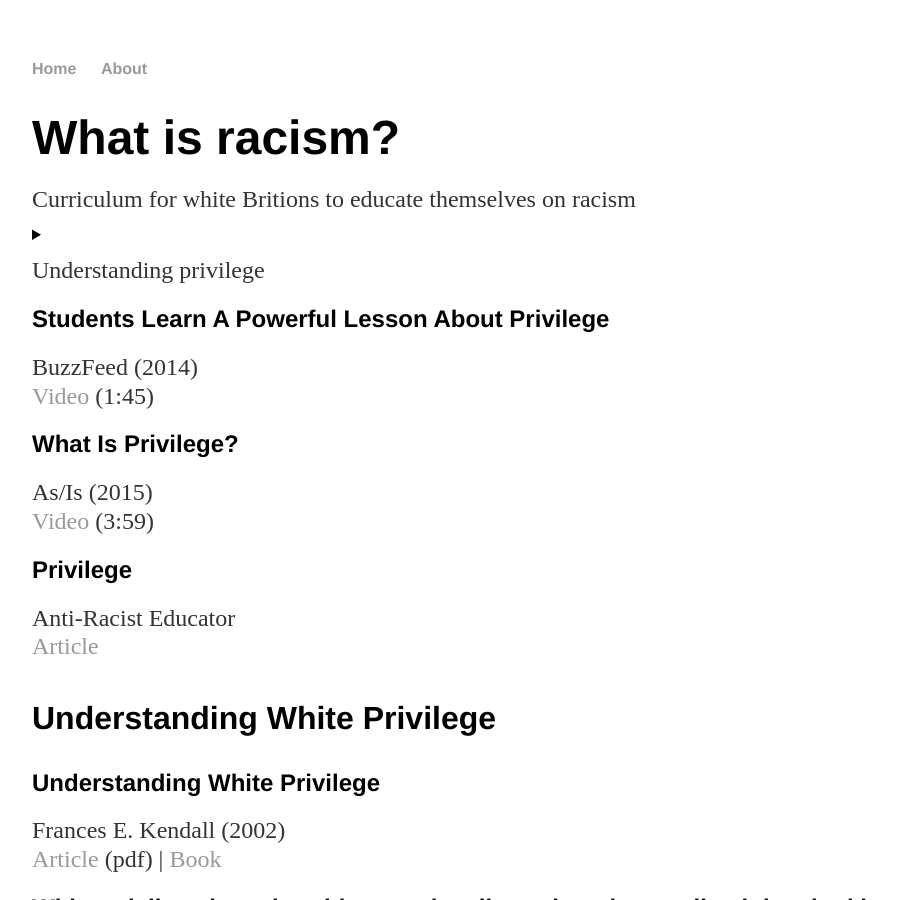
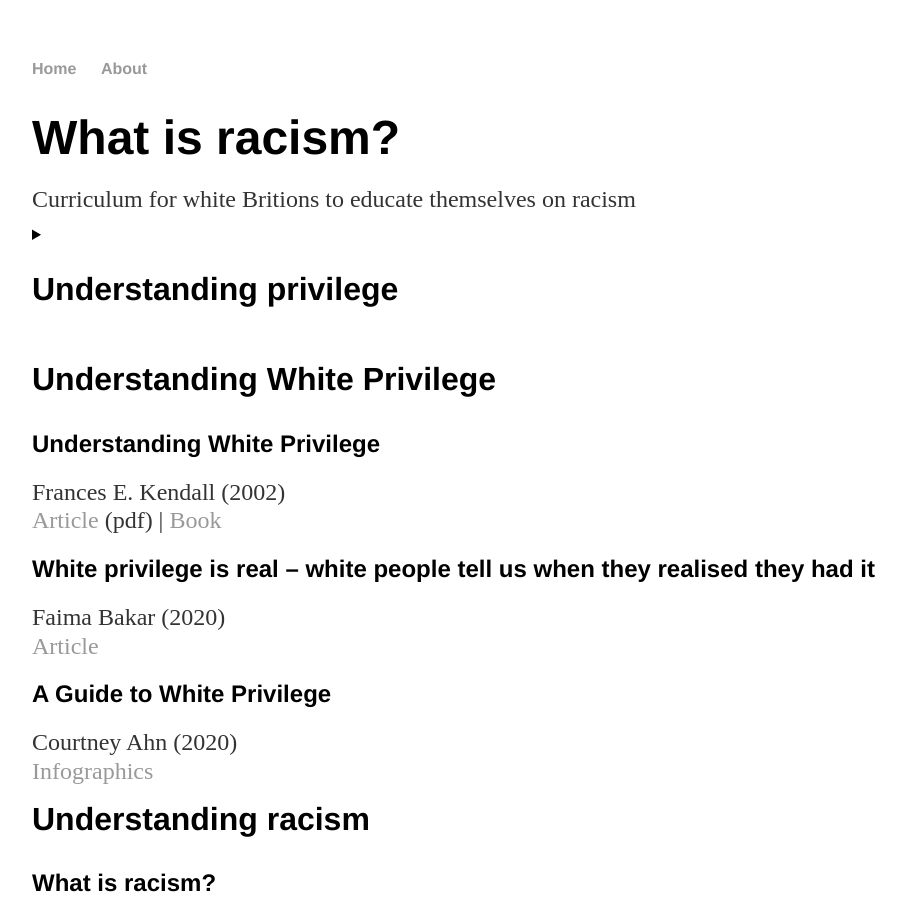
Before and after one commit to whatisracism/whatisracism.github.io, a Jekyll site: the page built from index.html, in a window 1280 px wide and 900 px high. Shown: the whole window, without its empty margins (160-1066 px from the left). Built offline with Jekyll 4.4.1, drawn with Linux system fonts in a browser that asks for light colours.

Commit message:
Update index.html

```diff
--- a/index.html
+++ b/index.html
@@ -7,7 +7,7 @@ title: "What is racism?"
 	<p>Curriculum for white Britions to educate themselves on racism</p>
 </div><!-- /.blurb -->
 <details>
-  <summary><p>Understanding privilege</P</summary>
+	<summary><h2>Understanding privilege</h2></summary>
 
 <h4>Students Learn A Powerful Lesson About Privilege</h4>
 <p>BuzzFeed (2014)</p>
```
